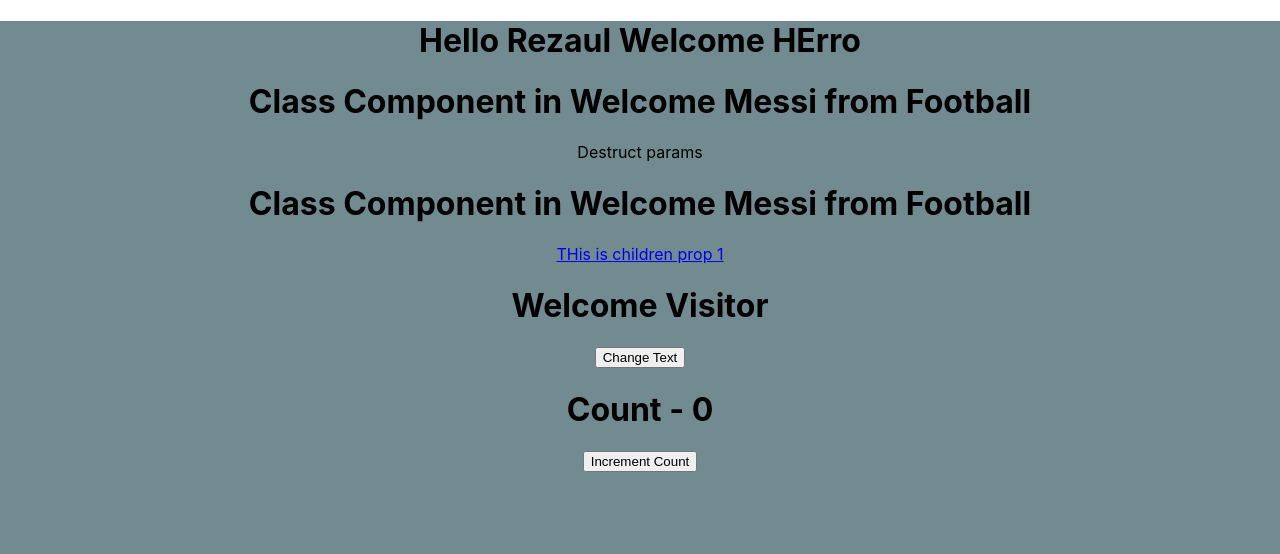
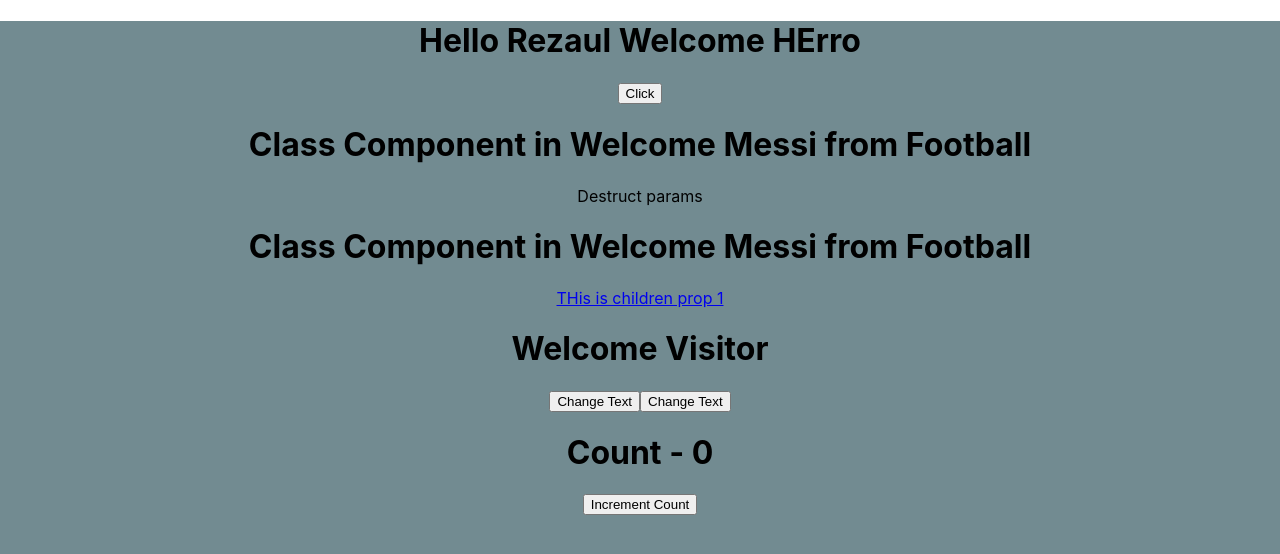
Before and after one commit to RezaulAlamOni/inventory-react, a React (Create React App) app: page / in a window 1280 px wide. Shown: the top 554 px of the page. Built offline with nearby package versions, Linux system fonts and the light colour scheme.

Commit message:
event handle in component

```diff
--- a/src/components/Greet.js
+++ b/src/components/Greet.js
@@ -15,9 +15,13 @@ import React from 'react';
 // }
 const Greet = ({name,herroName}) => {
     // const {name, herroName} = props
+    function clickHandler(){
+        console.log("click handle from functional component")
+    }
     return (
         <div>
             <h1> Hello  {name} Welcome {herroName}</h1>
+            <button onClick={clickHandler}>Click</button>
         </div>
     )
 }
--- a/src/components/Message.js
+++ b/src/components/Message.js
@@ -14,6 +14,9 @@ class Message extends Component {
             message: "Thank you for subscription !"
         })
     }
+    changeLog(){
+        console.log('class event handle')
+    }
 
     render() {
         return (
@@ -21,6 +24,7 @@ class Message extends Component {
                 <h1>{this.state.message} </h1>
                 {/*{this.props.children}*/}
                 <button onClick={() => this.changeMessage()}>Change Text</button>
+                <button onClick={this.changeLog}>Change Text</button>
             </div>
         )
     }
```
